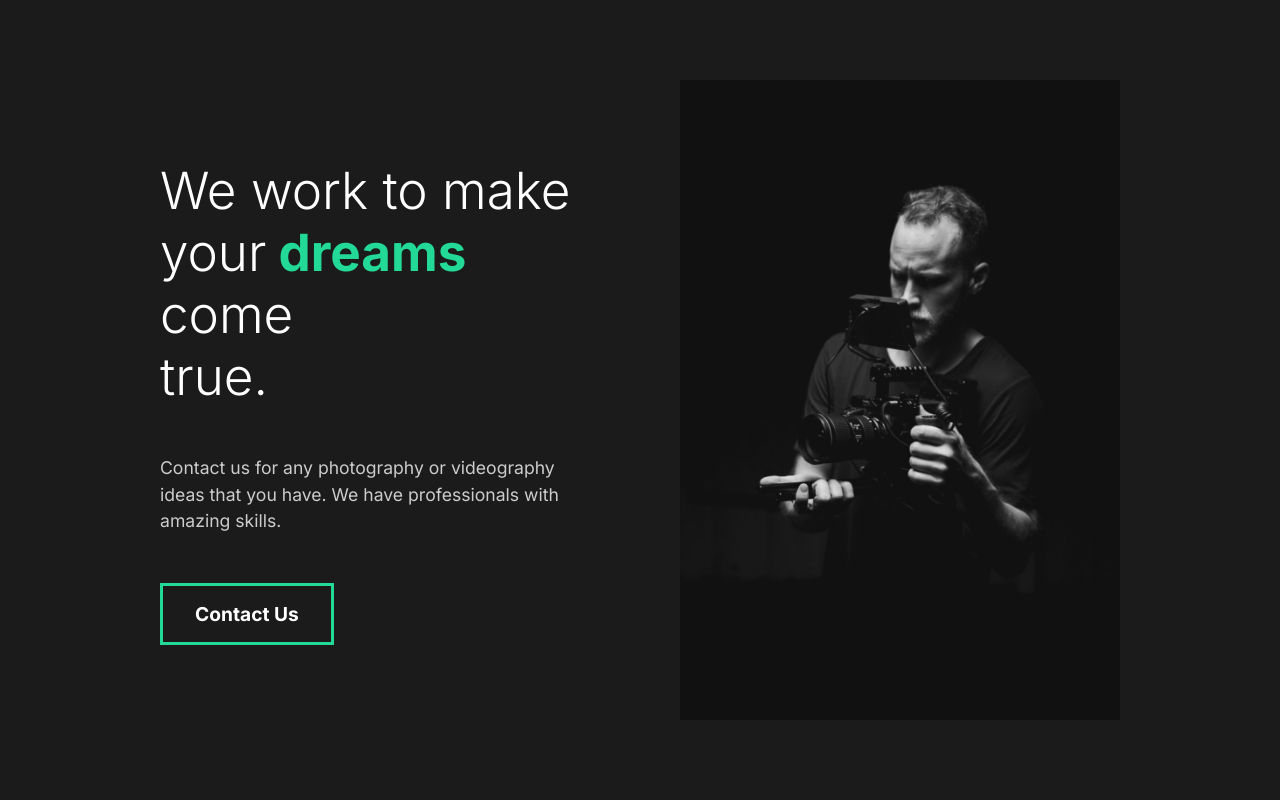
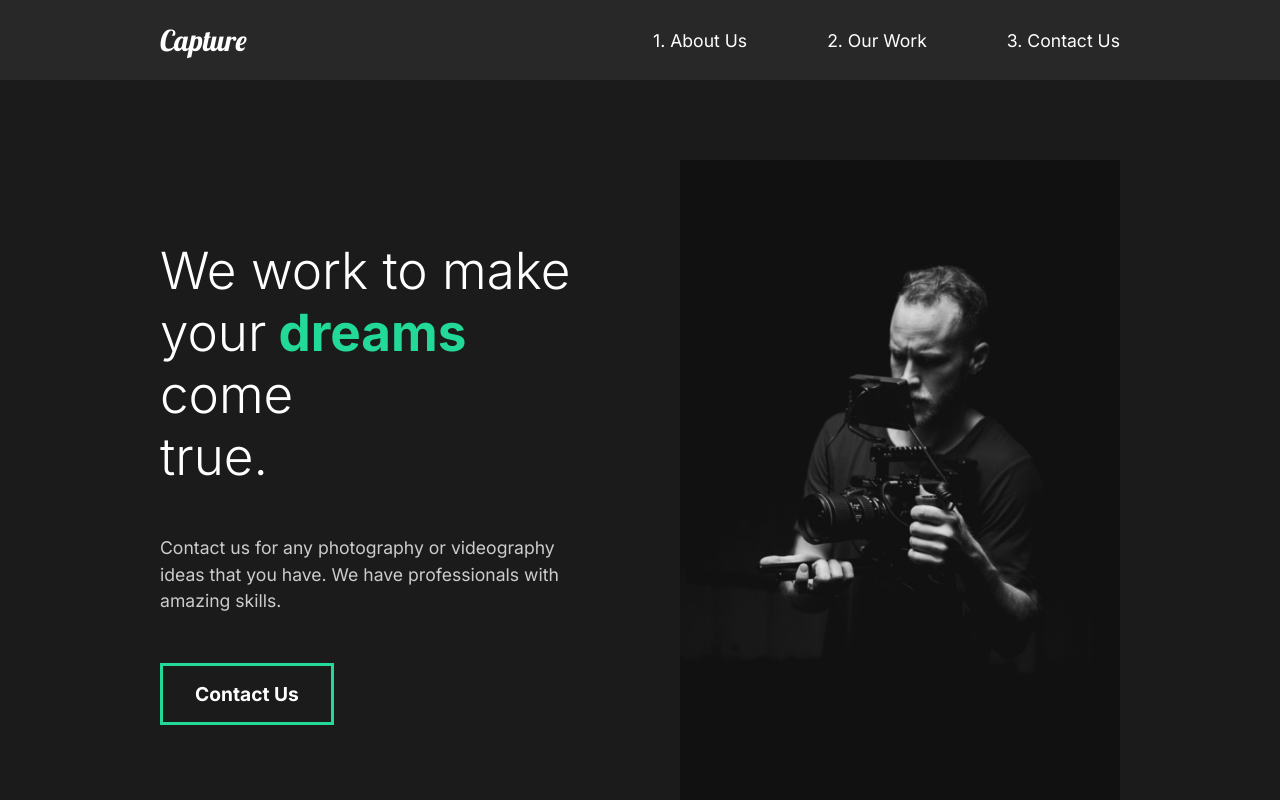
Before and after one commit to IsekaiGuy/Capture, a React (Create React App) app: page / in a window 1280 px wide. Shown: the top 800 px of the page. Built offline with nearby package versions, Linux system fonts and the light colour scheme.

Commit message:
8.Nav Created and Styled

```diff
--- a/src/App.js
+++ b/src/App.js
@@ -1,11 +1,13 @@
 import React from "react";
 import AboutUs from "./components/pages/AboutUs";
 import GlobalStyle from "./components/GlobalStyle";
+import Nav from "./components/Nav";
 
 function App() {
   return (
     <div className="App">
       <GlobalStyle />
+      <Nav />
       <AboutUs />
     </div>
   );
--- /dev/null
+++ b/src/components/Nav.js
@@ -0,0 +1,58 @@
+import React from "react";
+import styled from "styled-components";
+
+const Nav = () => {
+  return (
+    <StyledNav>
+      <h1>
+        <a id="logo" href="#">
+          Capture
+        </a>
+      </h1>
+      <ul>
+        <li>
+          <a href="#">1. About Us</a>
+        </li>
+        <li>
+          <a href="#">2. Our Work</a>
+        </li>
+        <li>
+          <a href="#">3. Contact Us</a>
+        </li>
+      </ul>
+    </StyledNav>
+  );
+};
+
+const StyledNav = styled.nav`
+  min-height: 10vh;
+  display: flex;
+  margin: auto;
+  justify-content: space-between;
+  align-items: center;
+  padding: 1rem 10rem;
+  background: #282828;
+
+  a {
+    color: white;
+    text-decoration: none;
+  }
+
+  ul {
+    display: flex;
+    list-style: none;
+  }
+
+  #logo {
+    font-size: 1.8rem;
+    font-family: "Lobster", cursive;
+    font-weight: 300;
+  }
+
+  li {
+    padding-left: 5rem;
+    position: relative;
+  }
+`;
+
+export default Nav;
```
